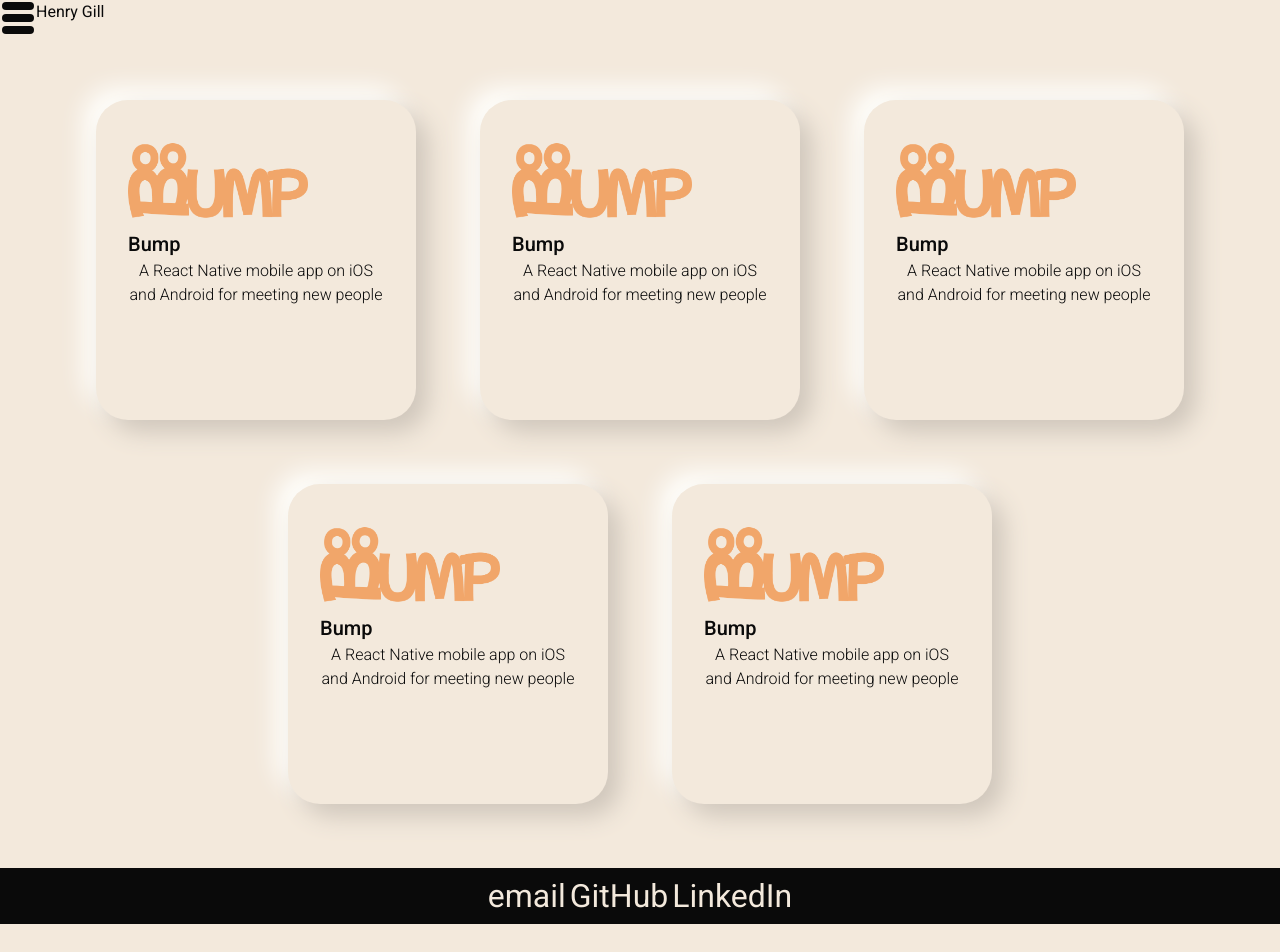
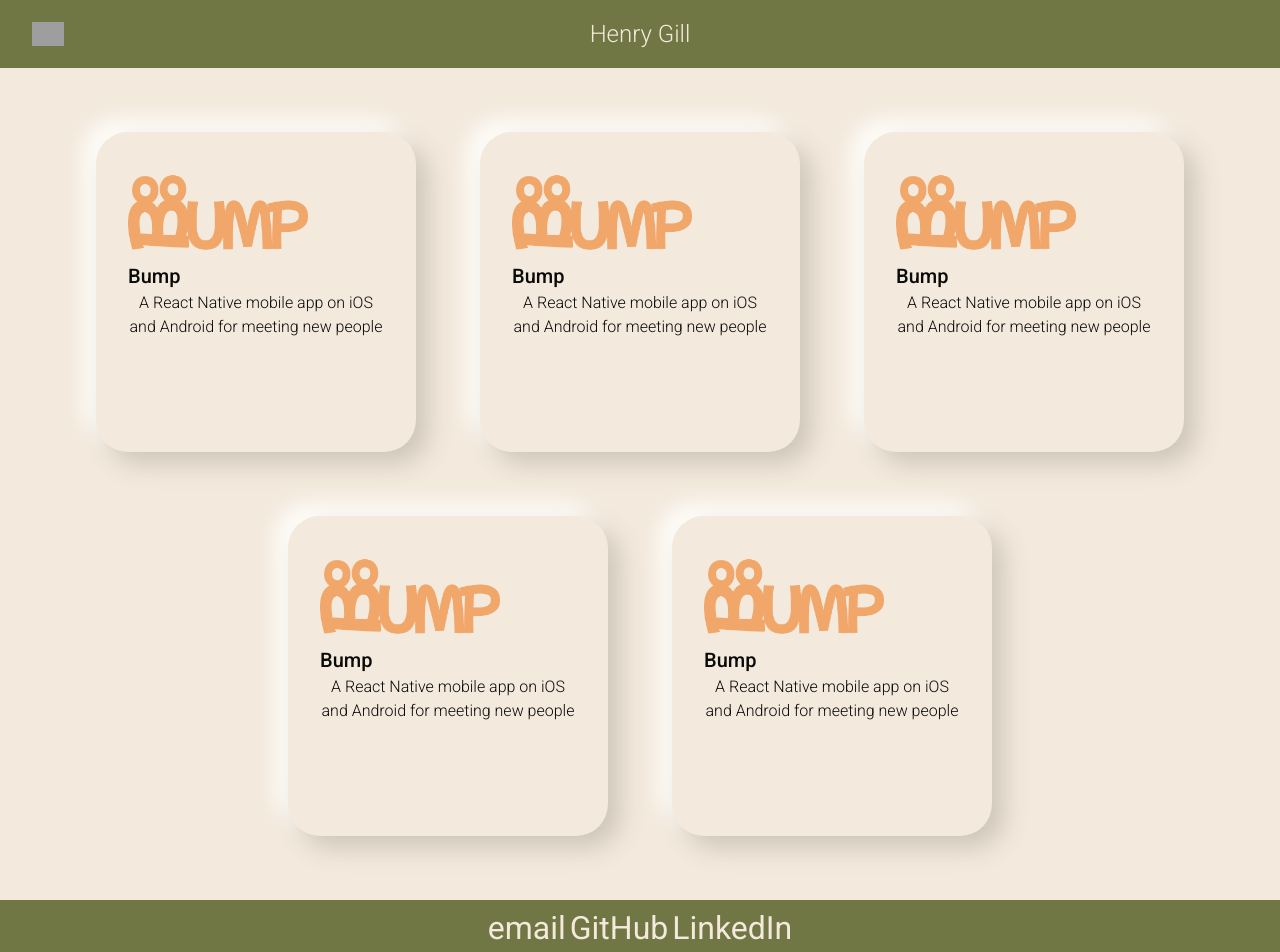
Before and after one commit to henrypgill/henrypgill.github.io, a Next.js app: page / in a window 1280 px wide. Shown: the top 952 px of the page. Before the commit the page ends 924 px from the top, so only its background shows below. Built offline with nearby package versions, Linux system fonts and the light colour scheme; grey boxes are pictures that could not be loaded.

Commit message:
implemented isolated app header and footer and styled layout

```diff
--- a/src/app/layout.tsx
+++ b/src/app/layout.tsx
@@ -1,6 +1,8 @@
 import type { Metadata } from "next";
 import "./globals.css";
 import { Roboto } from "next/font/google";
+import { AppHeader } from "./AppHeader";
+import { AppFooter } from "./AppFooter";
 // const geistSans = localFont({
 //   src: "./fonts/GeistVF.woff",
 //   variable: "--font-geist-sans",
@@ -28,64 +30,14 @@ export default function RootLayout({
     children: React.ReactNode;
 }>) {
     return (
-        <html lang="en">
-            <body className={"font-sans antialiased "}>
+        <html lang="en" className="h-full">
+            <body className={"font-sans antialiased h-full flex flex-col"}>
                 <AppHeader />
-                <main className={roboto.className}>{children}</main>
+                <main className={roboto.className + " flex-grow"}>
+                    {children}
+                </main>
                 <AppFooter />
             </body>
         </html>
     );
 }
-
-function AppHeader(): JSX.Element {
-    return (
-        <header>
-            <div className="flex flex-row align-middle">
-                <div className="flex flex-col gap-1 p-2">
-                    <div className="bg-black h-[8px] w-[32px] rounded"></div>
-                    <div className="bg-black h-[8px] w-[32px] rounded"></div>
-                    <div className="bg-black h-[8px] w-[32px] rounded"></div>
-                </div>
-                <p>Henry Gill</p>
-            </div>
-        </header>
-    );
-}
-
-function AppFooter(): JSX.Element {
-    return (
-        <footer className="flex bg-black text-white justify-center p-4">
-            <div>
-                <ul className="flex flex-row gap-4 align-middle justify-between w-full">
-                    <li>
-                        <a
-                            href="mailto:hpgill312@gmail.com"
-                            className="text-2xl"
-                        >
-                            email
-                        </a>
-                    </li>
-                    <li>
-                        <a
-                            href="https://github.com/henrypgill"
-                            className="text-2xl"
-                            target="blank"
-                        >
-                            GitHub
-                        </a>
-                    </li>
-                    <li>
-                        <a
-                            href="https://www.linkedin.com/in/henrypgill/"
-                            target="blank"
-                            className="text-2xl"
-                        >
-                            LinkedIn
-                        </a>
-                    </li>
-                </ul>
-            </div>
-        </footer>
-    );
-}
```
